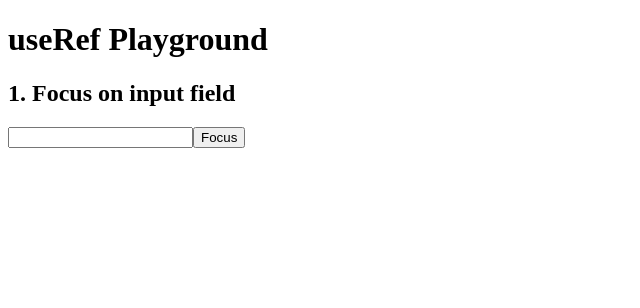
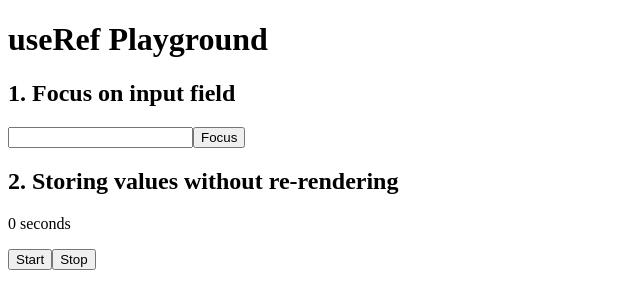
Before and after one commit to szymon-malinowski/use-ref-playground, a React (Vite) app: page / in a window 1280 px wide. Shown: the top 308 px of the page, without its empty margins (0-640 px from the left). Built offline with nearby package versions, Linux system fonts and the light colour scheme.

Commit message:
add Stopwatch component and integrate it into Playground

```diff
--- a/src/components/playground.jsx
+++ b/src/components/playground.jsx
@@ -1,4 +1,5 @@
 import { useRef } from "react";
+import Stopwatch from "./stopwatch";
 
 export default function Playground() {
   const inputRef = useRef(null);
@@ -17,6 +18,10 @@ export default function Playground() {
         <input type="text" ref={inputRef} />
         <button onClick={handleFocus}>Focus</button>
       </section>
+      <section>
+        <h2>2. Storing values without re-rendering</h2>
+        <Stopwatch />
+      </section>
     </>
   );
 }
--- /dev/null
+++ b/src/components/stopwatch.jsx
@@ -0,0 +1,30 @@
+import { useState, useRef } from "react";
+
+export default function Stopwatch() {
+  const intervalRef = useRef(null);
+  const [seconds, setSeconds] = useState(0);
+
+  function start() {
+    if (intervalRef.current !== null) return;
+
+    intervalRef.current = setInterval(() => {
+      setSeconds((s) => s + 1);
+    }, 1000);
+
+    console.log(intervalRef.current);
+  }
+
+  function stop() {
+    clearInterval(intervalRef.current);
+    intervalRef.current = null;
+    console.log(intervalRef.current);
+  }
+
+  return (
+    <>
+      <p>{seconds} seconds</p>
+      <button onClick={start}>Start</button>
+      <button onClick={stop}>Stop</button>
+    </>
+  );
+}
```
